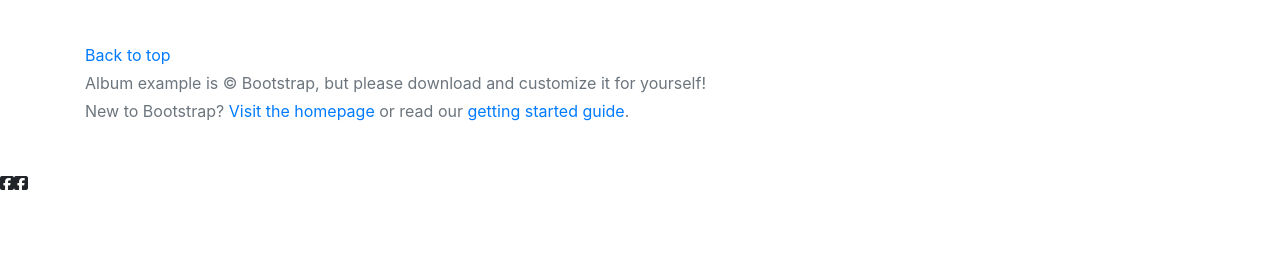
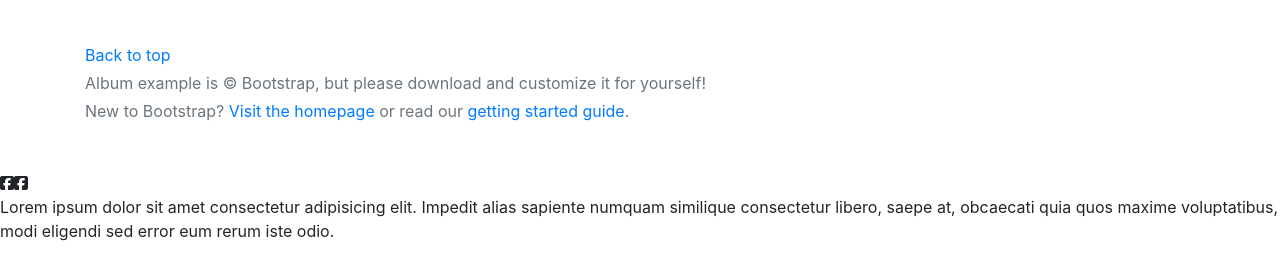
Before and after one commit to erlychl/TDA-Codeigniter-4, a CodeIgniter 4 app: the page made by app/Views/header.php in a window 1280 px wide. Shown: the part 1739-1998 px from the top of the page. Before the commit the page ends 1929 px from the top, so only its background shows below. Run offline with PHP 8.4 and a stand-in for CodeIgniter, Linux system fonts and the light colour scheme; the template is opened without the code that fills it, so the values that code supplies are empty; some libraries are stand-ins or nearby versions.

Commit message:
actualizando

```diff
--- a/app/Views/header.php
+++ b/app/Views/header.php
@@ -224,6 +224,6 @@
 <i class="fab fa-facebook-square"></i><i class="fab fa-facebook-square"></i>
 
     <script src="/docs/5.0/dist/js/bootstrap.bundle.min.js" integrity="sha384-b5kHyXgcpbZJO/tY9Ul7kGkf1S0CWuKcCD38l8YkeH8z8QjE0GmW1gYU5S9FOnJ0" crossorigin="anonymous"></script>
-
+  <p>Lorem ipsum dolor sit amet consectetur adipisicing elit. Impedit alias sapiente numquam similique consectetur libero, saepe at, obcaecati quia quos maxime voluptatibus, modi eligendi sed error eum rerum iste odio.</p>
 </body>
 </html>
```
